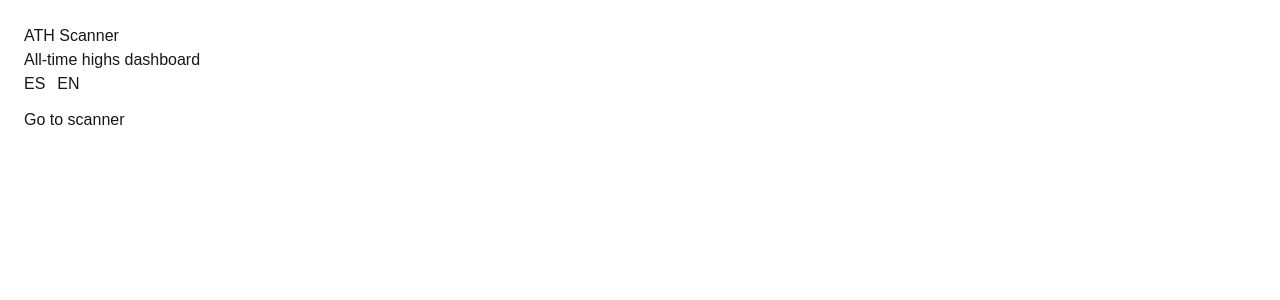
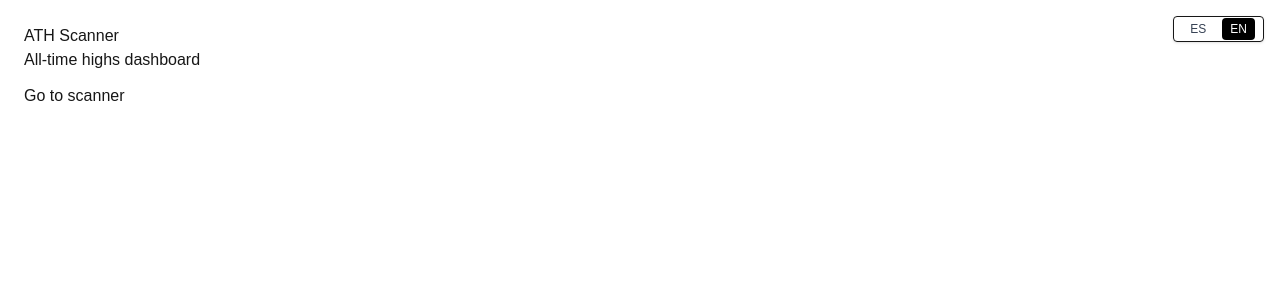
Before and after one commit to AntonioMartinP/stock-scanner, a Next.js app: page /en in a window 1280 px wide. Shown: the top 300 px of the page. Built offline with nearby package versions, Linux system fonts and the light colour scheme.

Commit message:
add language switcher component and improve localization handling

```diff
--- a/src/app/[locale]/layout.tsx
+++ b/src/app/[locale]/layout.tsx
@@ -2,6 +2,7 @@ import {NextIntlClientProvider} from "next-intl";
 import {getMessages} from "next-intl/server";
 import {notFound} from "next/navigation";
 import {locales} from "@/i18n/routing";
+import LanguageSwitcher from "@/components/ui/LanguageSwitcher";
 import "@/app/globals.css";
 
 export default async function LocaleLayout({
@@ -19,8 +20,11 @@ export default async function LocaleLayout({
 
   return (
     <html lang={locale}>
-      <body>
+      <body className="relative">
         <NextIntlClientProvider messages={messages}>
+          <div className="fixed right-4 top-4 z-50">
+            <LanguageSwitcher />
+          </div>
           {children}
         </NextIntlClientProvider>
       </body>
--- a/src/app/[locale]/page.tsx
+++ b/src/app/[locale]/page.tsx
@@ -1,3 +1,4 @@
+import Link from "next/link";
 import {getTranslations} from "next-intl/server";
 
 export default async function Home() {
@@ -6,12 +7,8 @@ export default async function Home() {
     <main style={{padding: 24}}>
       <h1>{t("title")}</h1>
       <p>{t("subtitle")}</p>
-      <div style={{display: "flex", gap: 12}}>
-        <a href="/es">ES</a>
-        <a href="/en">EN</a>
-      </div>
       <div style={{marginTop: 12}}>
-        <a href="/es/scanner">Go to scanner</a>
+        <Link href="/scanner">{t("goToScanner")}</Link>
       </div>
     </main>
   );
--- a/src/app/[locale]/scanner/page.tsx
+++ b/src/app/[locale]/scanner/page.tsx
@@ -42,7 +42,7 @@ export default function ScannerPage() {
         if (!res.ok) {
           setRows([]);
           setSelected(null);
-          setErrorMsg(payload?.error ?? "Unexpected error.");
+          setErrorMsg(payload?.error ?? t("errors.unexpected"));
           return;
         }
 
@@ -54,7 +54,7 @@ export default function ScannerPage() {
 
         setRows(rowsWithTimestamp);
       })
-      .catch(() => setErrorMsg("Network error."))
+      .catch(() => setErrorMsg(t("errors.network")))
       .finally(() => setIsRefreshing(false));
   };
 
@@ -69,7 +69,7 @@ export default function ScannerPage() {
       <div className="flex w-1/2 flex-col gap-4 p-4 overflow-hidden">
         <div className="flex items-center justify-between">
           <div className="text-xl font-semibold">{t("title")}</div>
-          {loading && <div className="text-sm text-blue-600 animate-pulse font-medium">Loading...</div>}
+          {loading && <div className="text-sm text-blue-600 animate-pulse font-medium">{t("loading")}</div>}
         </div>
 
         <ScannerControls
--- a/src/components/scanner/TradingViewWidget.tsx
+++ b/src/components/scanner/TradingViewWidget.tsx
@@ -1,6 +1,7 @@
 "use client";
 
 import { useEffect, useRef } from 'react';
+import {useLocale} from "next-intl";
 
 declare global {
   interface Window {
@@ -11,6 +12,7 @@ declare global {
 export default function TradingViewWidget({ symbol }: { symbol: string }) {
   const container = useRef<HTMLDivElement>(null);
   const scriptLoaded = useRef(false);
+  const locale = useLocale();
 
   useEffect(() => {
     if (!container.current) return;
@@ -43,7 +45,7 @@ export default function TradingViewWidget({ symbol }: { symbol: string }) {
         timezone: 'Europe/Madrid',
         theme: 'light',
         style: '0',
-        locale: 'es',
+        locale,
         toolbar_bg: '#f1f3f6',
         enable_publishing: false,
         allow_symbol_change: false,
@@ -59,7 +61,7 @@ export default function TradingViewWidget({ symbol }: { symbol: string }) {
     }
 
     loadScript();
-  }, [symbol]);
+  }, [symbol, locale]);
 
   return (
     <div
--- /dev/null
+++ b/src/components/ui/LanguageSwitcher.tsx
@@ -0,0 +1,50 @@
+"use client";
+
+import Link from "next/link";
+import {usePathname} from "next/navigation";
+import {useLocale} from "next-intl";
+import {locales, type Locale} from "@/i18n/routing";
+
+function stripLocalePrefix(pathname: string): string {
+  const parts = pathname.split("/").filter(Boolean);
+  if (parts.length === 0) return "/";
+
+  const hasLocalePrefix = locales.includes(parts[0] as Locale);
+  const rest = hasLocalePrefix ? parts.slice(1) : parts;
+
+  return rest.length ? `/${rest.join("/")}` : "/";
+}
+
+export default function LanguageSwitcher() {
+  const pathname = usePathname();
+  const locale = useLocale() as Locale;
+  const localizedPath = stripLocalePrefix(pathname);
+
+  return (
+    <nav aria-label="Language selector" className="rounded border bg-white/90 px-2 py-1 text-xs shadow-sm backdrop-blur">
+      <ul className="flex items-center gap-2">
+        {locales.map((item) => {
+          const href = item === "es"
+            ? `/es${localizedPath === "/" ? "" : localizedPath}`
+            : `/en${localizedPath === "/" ? "" : localizedPath}`;
+
+          const isActive = item === locale;
+
+          return (
+            <li key={item}>
+              <Link
+                href={href}
+                className={[
+                  "rounded px-2 py-1 transition-colors",
+                  isActive ? "bg-black text-white" : "text-gray-700 hover:bg-gray-100"
+                ].join(" ")}
+              >
+                {item.toUpperCase()}
+              </Link>
+            </li>
+          );
+        })}
+      </ul>
+    </nav>
+  );
+}
--- a/src/i18n/en.json
+++ b/src/i18n/en.json
@@ -1,10 +1,16 @@
 {
   "home": {
     "title": "ATH Scanner",
-    "subtitle": "All-time highs dashboard"
+    "subtitle": "All-time highs dashboard",
+    "goToScanner": "Go to scanner"
   },
   "scanner": {
     "title": "Scanner",
+    "loading": "Loading...",
+    "errors": {
+      "unexpected": "Unexpected error.",
+      "network": "Network error."
+    },
     "controls": {
       "market": "Market",
       "source": "Source",
--- a/src/i18n/es.json
+++ b/src/i18n/es.json
@@ -1,10 +1,16 @@
 {
   "home": {
     "title": "Scanner ATH",
-    "subtitle": "Dashboard de máximos históricos"
+    "subtitle": "Dashboard de máximos históricos",
+    "goToScanner": "Ir al scanner"
   },
   "scanner": {
     "title": "Scanner",
+    "loading": "Cargando...",
+    "errors": {
+      "unexpected": "Error inesperado.",
+      "network": "Error de red."
+    },
     "controls": {
       "market": "Mercado",
       "source": "Fuente",
--- a/src/infrastructure/marketData/mappings/ibexMappings.ts
+++ b/src/infrastructure/marketData/mappings/ibexMappings.ts
@@ -40,7 +40,7 @@ export const ibexToYahooSymbol: Record<string, string> = {
   SAB: "SAB.MC",
   SCYR: "SCYR.MC",
   SLR: "SLR.MC",
-  LGT: "LGT.MC",
+  LGT: "LOG.MC",
   NTGY: "NTGY.MC",
   UNI: "UNI.MC",
   PHM: "PHM.MC",
--- a/middleware.ts
+++ b/src/middleware.ts
@@ -1,10 +1,10 @@
 import createMiddleware from "next-intl/middleware";
-import {locales, defaultLocale} from "./src/i18n/routing";
+import {locales, defaultLocale} from "./i18n/routing";
 
 export default createMiddleware({
   locales,
   defaultLocale,
-  localePrefix: "as-needed"
+  localePrefix: "always"
 });
 
 export const config = {
```
